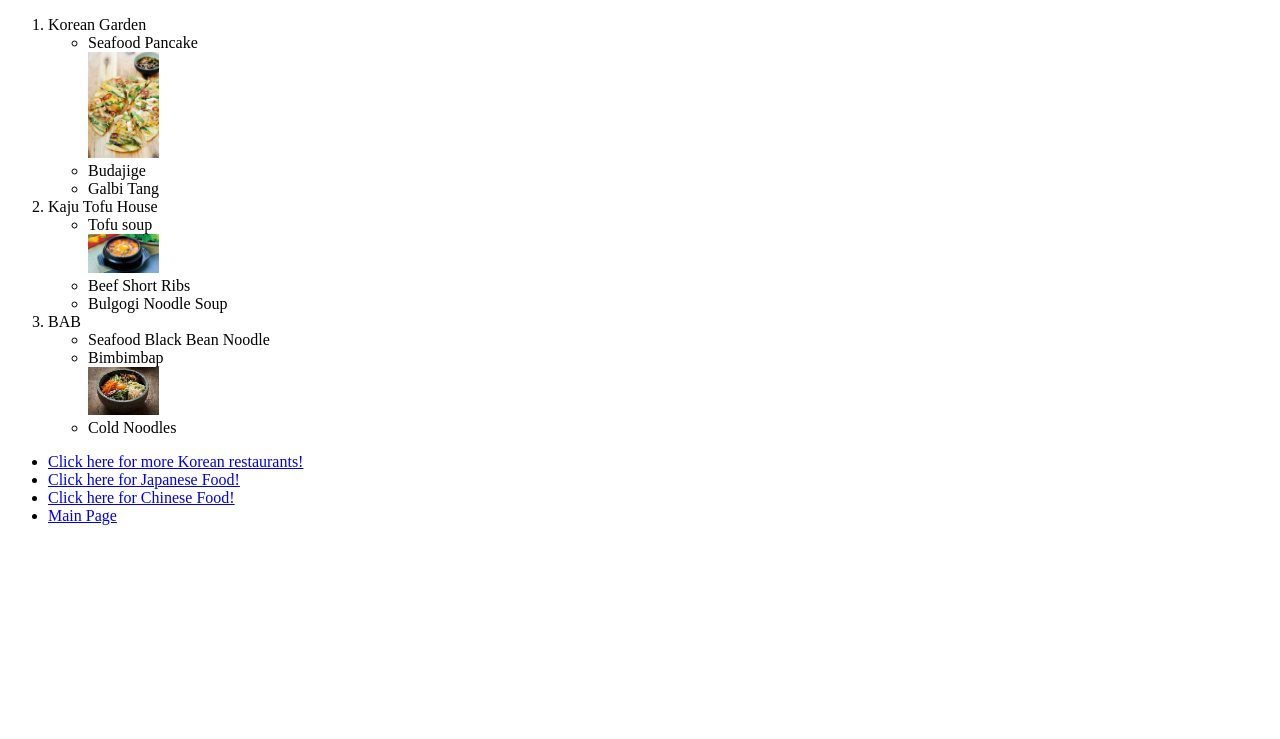
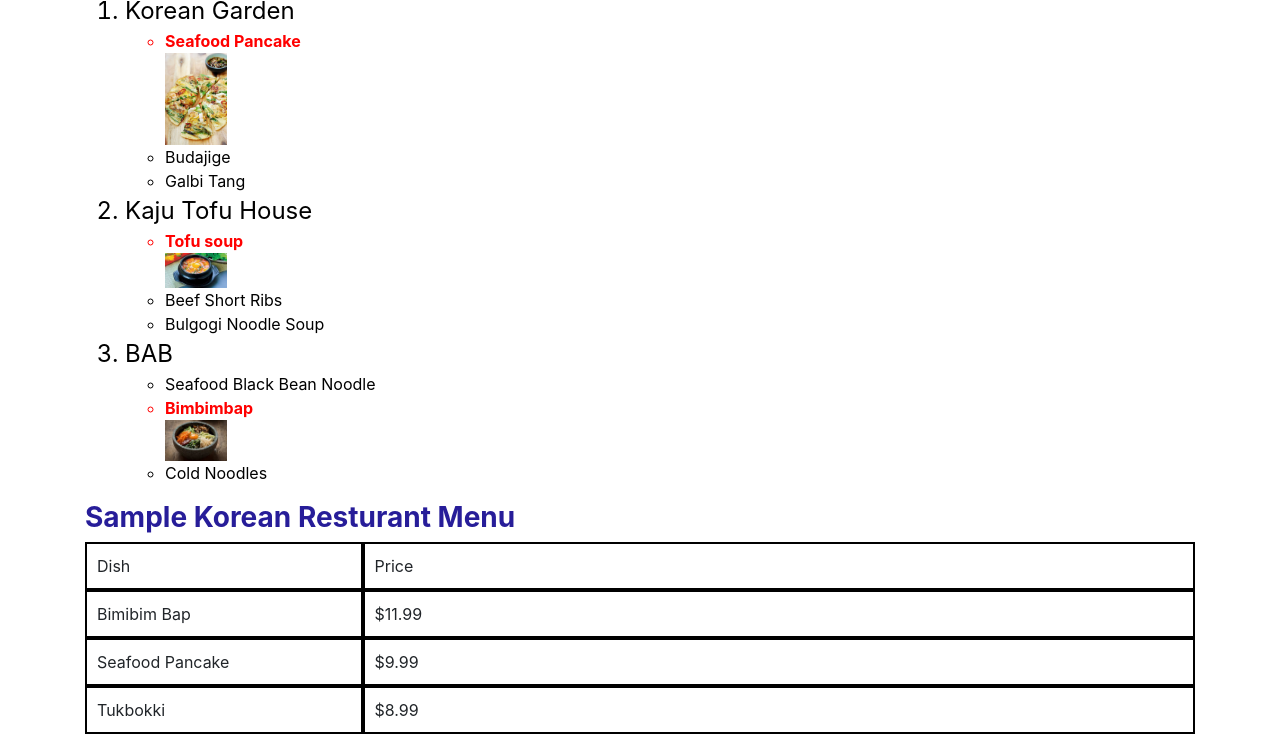
Before and after one commit to jenmo/project0, a plain HTML site: page korean.html in a window 1280 px wide. Shown: the part 105-844 px from the top of the page. Before the commit the page ends 800 px from the top, so only its background shows below. Drawn offline with nearby package versions, Linux system fonts and the light colour scheme.

Commit message:
2nd draft

```diff
--- /dev/null
+++ b/index.scss
@@ -0,0 +1,11 @@
+$color: #271d99;
+
+ul {
+    font-size: 14px;
+    color: $color;
+}
+
+ol {
+    font-size: 18px;
+    color: $color;
+}
--- /dev/null
+++ b/korean.css
@@ -0,0 +1,12 @@
+ul {
+  font-size: 16px;
+  color: Black; }
+
+ol {
+  font-size: 24px;
+  color: Black; }
+
+h1, h3{
+  color: #271d99;
+  font-weight: bold;
+}
--- a/korean.html
+++ b/korean.html
@@ -2,15 +2,38 @@
 <html>
     <head>
         <title>Korean Food near Allston</title>
-        <link rel="stylesheet" href="inheritance.css">
+        <link rel="stylesheet" href="https://stackpath.bootstrapcdn.com/bootstrap/4.1.1/css/bootstrap.min.css" integrity="sha384-WskhaSGFgHYWDcbwN70/dfYBj47jz9qbsMId/iRN3ewGhXQFZCSftd1LZCfmhktB" crossorigin="anonymous">
+        <link rel="stylesheet" href="korean.css">
+        <meta name="viewport" content="width=device-width, initial-scale=1.0">
+        <style>
+            @media (min-width: 750px)
+            {
+                h1::before
+                {
+                    content: "FoodSelect: Korean Food near Allston";
+                }
+            }
+            @media (max-width: 749px)
+            {
+                h1::before
+                {
+                    content: "Korean Food";
+                }
+            }
+            #Specialty{
+                color: red;
+                font-weight: bold;
+            }
+        </style>
     </head>
     <body>
-        <h1> FoodSelect: Korean Food near Allston</h1>
-        <h3> Jen's Favorite Korean Food in Allston: Jen's Picks</h3>
+        <div class="container">
+        <h1></h1>
+        <h3> Jen's Picks</h3>
         <ol start = 1>
             <li> Korean Garden </li>
                 <ul>
-                    <li> Seafood Pancake </li>
+                    <li id = "Specialty"> Seafood Pancake </li>
                     <img src="SeafoodPancake.jpg" width="6%" />
                     <li> Budajige</li>
                     <li> Galbi Tang</li>
@@ -18,7 +41,7 @@
 
             <li> Kaju Tofu House</li>
                 <ul>
-                    <li> Tofu soup </li>
+                    <li id = "Specialty"> Tofu soup </li>
                      <img src="sundunbu.jpg" width="6%" />
                     <li> Beef Short Ribs </li>
                     <li> Bulgogi Noodle Soup</li>
@@ -27,19 +50,67 @@
             <li> BAB </li>
                 <ul>
                     <li> Seafood Black Bean Noodle </li>
-                    <li> Bimbimbap </li>
+                    <li id = "Specialty"> Bimbimbap </li>
                      <img src="bibimbap.jpg" width="6%" />
                     <li> Cold Noodles</li>
                 </ul>
         </ol>
+        <h3> Sample Korean Resturant Menu </h3>
+            <style>
+            .row > div {
+                padding: 10px;
+                background-color: white;
+                border: 2px solid black;
+            }
+            </style>
+        <div class = "container">
+            <div class = "row">
+                <div class = "col-3">
+                    Dish
+                </div>
+                <div class = "col">
+                    Price
+                </div>
+            </div>
+            <div class = "row">
+                <div class = "col-3">
+                        Bimibim Bap
+                </div>
+                <div class = "col">
+                        $11.99
+                </div>
+            </div>
+            <div class = "row">
+                <div class = "col-3">
+                        Seafood Pancake
+                </div>
+                <div class = "col">
+                        $9.99
+                </div>
+            </div>
+            <div class = "row">
+                <div class = "col-3">
+                        Tukbokki
+                </div>
+                <div class = "col">
+                        $8.99
+                </div>
+            </div>
+        </div>
+        </div>
 
-        <ul>
-            <li> <a href="https://www.yelp.com/search?find_desc=korean&find_loc=Allston,+Boston,+MA">Click here for more Korean restaurants!</a></li>
-            <li> <a href="japanese.html">Click here for Japanese Food!</a></li>
-             <li><a href="chinese.html">Click here for Chinese Food!</a></li>
-             <li> <a href="index.html">Main Page</a></li>
-        </ul>
 
+    <div class="container">
+
+    <ul>
+    <h3></h3>
+    <h3> Additional Links </h3>
+    <li> <a href="https://www.yelp.com/search?find_desc=korean&find_loc=Allston,+Boston,+MA">Click here for more Korean restaurants!</a></li>
+    <li> <a href="japanese.html">Click here for Japanese Food!</a></li>
+    <li> <a href="chinese.html">Click here for Chinese Food!</a></li>
+    <li> <a href="index.html">Main Page</a></li>
+    </ul>
+    </div>
 
 
     </body>
```
Also changed, not shown: chinese.html (+36 -8 lines), index.html (+5 -1 lines), japanese.html (+34 -6 lines), index.css (added), 2 other files.
